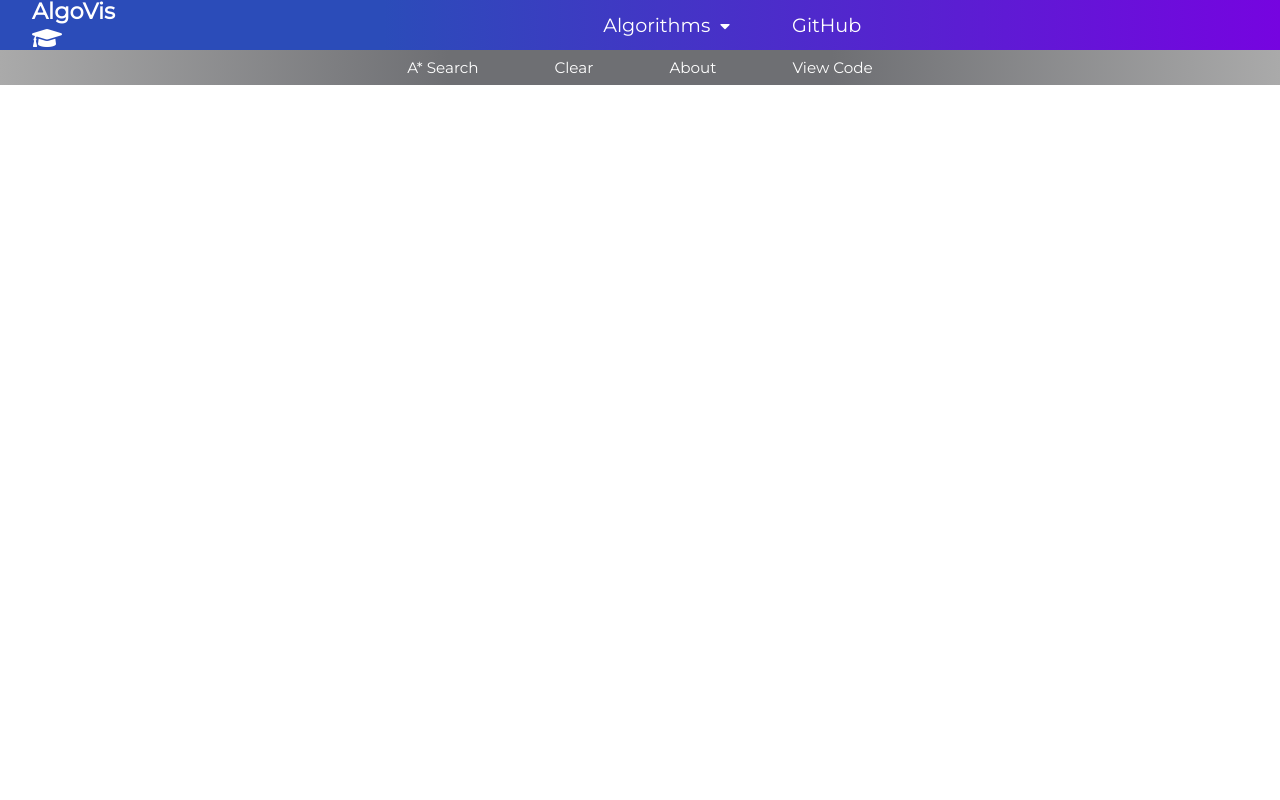
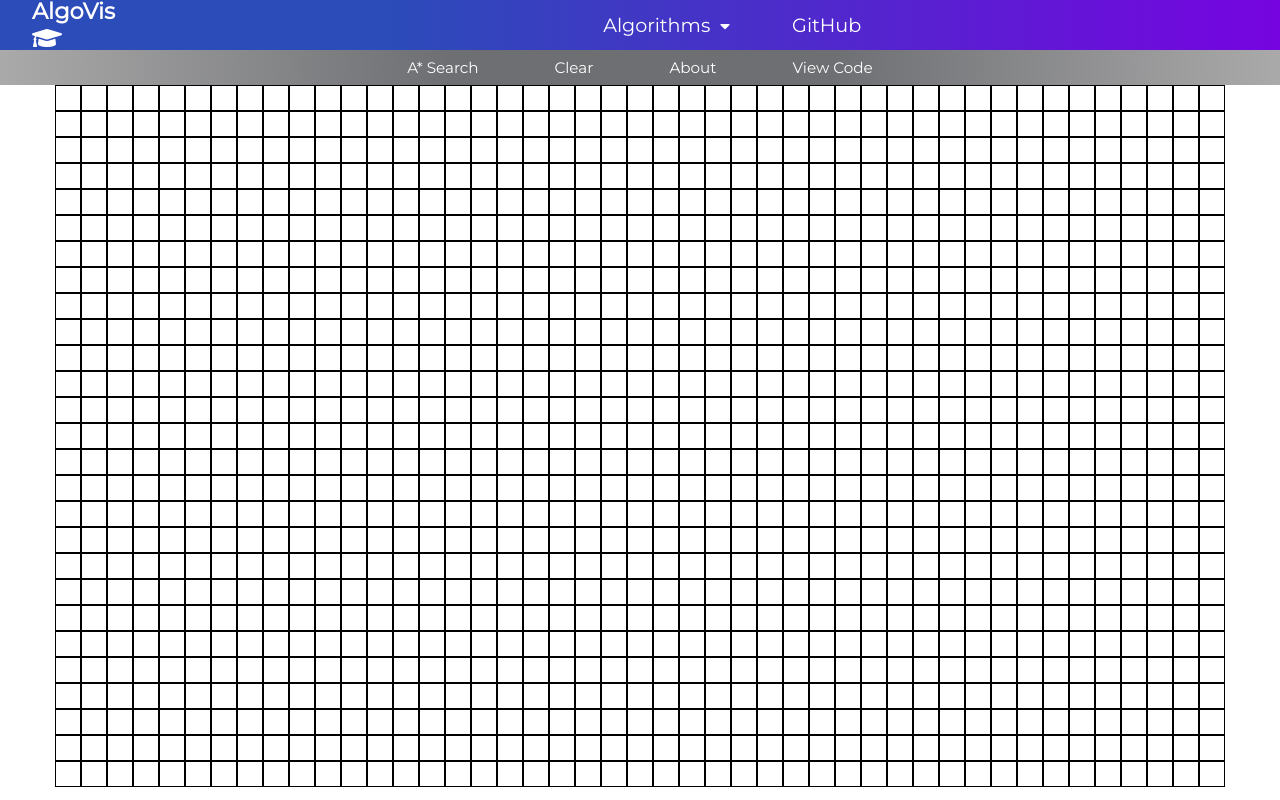
Before and after one commit to tiagopmartins/algorithm-visualizer, a React (Create React App) app: page / in a window 1280 px wide. Built offline with nearby package versions, Linux system fonts and the light colour scheme.

Commit message:
Algorithm visualizer started. Internal representation and UI skeleton done

```diff
--- /dev/null
+++ b/src/AlgorithmVisualizer/AlgorithmVisualizer.js
@@ -0,0 +1,21 @@
+/*
+ * Internal representation of the algorithm visualizer grid.
+ */
+
+import Node from "./Node"
+
+// Internal representation of the algorithm visualizer.
+class AlgorithmVisualizer {
+    constructor(height, width) {
+        // Internal grid (1D)
+        this.grid = Array.from(Array(width), () => new Array(height));
+
+        // Creating the 2D grid
+        for(let i = 0; i < width; i++) {
+            for(let j = 0; j < height; j++)
+                this.grid[i][j] = new Node(0, i, j);
+        }
+    }
+}
+
+export default AlgorithmVisualizer;
--- /dev/null
+++ b/src/AlgorithmVisualizer/Node.js
@@ -0,0 +1,43 @@
+/*
+ * File containing the definition of the Node class.
+ */
+
+// Colors (states) a node can have.
+
+// Untouched state.
+const WHITE = 0;
+// Start node state.
+const RED = 1;
+// End node state.
+const GREEN = 2;
+// Wall node state.
+const BLACK = 4;
+
+// Node class to represent a node in a graph.
+class Node {
+    constructor(color, row, col) {
+        this.color = color;
+        this.row = row;
+        this.col = col;
+    }
+
+    // Setting the states of a node.
+
+    setWhite() {
+        this.color = WHITE;
+    }
+
+    setStart() {
+        this.color = RED;
+    }
+
+    setEnd() {
+        this.color = GREEN;
+    }
+
+    setWall() {
+        this.color = BLACK;
+    }
+}
+
+export default Node;
--- a/src/Algorithms/Algorithms.js
+++ b/src/Algorithms/AlgorithmsInfo.js
@@ -1,5 +1,5 @@
 // Dictionary with the algorithms information
-export const Algorithms = {
+export const AlgorithmsInfo = {
     A_Star: {
         name: "A* Search"
     },
--- a/src/App.js
+++ b/src/App.js
@@ -2,21 +2,31 @@ import './App.css';
 import React, { useState } from 'react';
 import NavBar from "./components/NavBar/NavBar"
 import InfoBar from "./components/InfoBar/InfoBar"
-import { Algorithms } from './Algorithms/Algorithms';
+import { AlgorithmsInfo } from './Algorithms/AlgorithmsInfo';
+import Grid from "./components/Grid/Grid"
+import AlgorithmVisualizer from "./AlgorithmVisualizer/AlgorithmVisualizer"
 
 // Website title
 const TITLE = "AlgoVis";
+// Height of the visualizer (in squares).
+const VIS_HEIGHT = 27;
+// Width of the visuazlier (in squares).
+const VIS_WIDTH = 45;
 
 function App() {
   document.title = TITLE;
 
   // State regarding the algorithm in use
-  const [algorithmInUse, setAlgorithmInUse] = useState(Algorithms["A_Star"]);
+  const [algorithmInUse, setAlgorithmInUse] = useState(AlgorithmsInfo["A_Star"]);
+
+  // Internal grid
+  var algorithmVisualizer = new AlgorithmVisualizer(VIS_HEIGHT, VIS_WIDTH);
 
   return (
     <div className="App">
       <NavBar algorithmInUse={algorithmInUse} setAlgorithmInUse={setAlgorithmInUse}/>
       <InfoBar algorithmInUse={algorithmInUse} setAlgorithmInUse={setAlgorithmInUse}/>
+      <Grid algorithmVisualizer={algorithmVisualizer}/>
     </div>
   );
 }
--- a/src/components/Dropdown/Dropdown.jsx
+++ b/src/components/Dropdown/Dropdown.jsx
@@ -1,7 +1,7 @@
 import "./Dropdown.css"
 import React, { useState } from "react"
 import { DropdownItems } from "./DropdownItems"
-import { Algorithms } from "../../Algorithms/Algorithms"
+import { AlgorithmsInfo } from "../../Algorithms/AlgorithmsInfo"
 
 function Dropdown(props) {
     const [clicked, setClicked] = useState(false);
@@ -16,9 +16,9 @@ function Dropdown(props) {
                     return <li key={index}>
                         <a className={item.className} onClick={() => {
                             setClicked(false);
-                            props.setAlgorithmInUse(Algorithms[item.key]);
+                            props.setAlgorithmInUse(AlgorithmsInfo[item.key]);
                         }}>
-                            {Algorithms[item.key].name}
+                            {AlgorithmsInfo[item.key].name}
                         </a>
                     </li>
                 })}
--- /dev/null
+++ b/src/components/Grid/Grid.css
@@ -0,0 +1,10 @@
+.visualizer {
+    display: flex;
+    justify-content: center;
+}
+
+.grid {
+    display: grid;
+    grid-template-columns: repeat(68, auto);
+    list-style: none;
+}
--- /dev/null
+++ b/src/components/Grid/Grid.jsx
@@ -0,0 +1,32 @@
+/*
+ * Grid object to be visualized by the user.
+ */
+
+import "./Grid.css"
+import React from "react"
+import Square from "./Square"
+
+// External representation of the algorithm visualizer.
+function Grid(props) {
+    return (
+        <div className="visualizer">
+            <ul className="grid">
+                {props.algorithmVisualizer.grid.map((gridRow, index) => {
+                    return (
+                        <li>
+                            <div key={index}>
+                                {gridRow.map((node) => {
+                                    return <Square row={node.row} col={node.col}/>
+                                })}
+                            </div>
+                        </li>
+                    );
+                })}
+            </ul>
+        </div>
+    );
+}
+
+// <Square row={node.row} col={node.col}/>
+
+export default Grid;
--- /dev/null
+++ b/src/components/Grid/Square.css
@@ -0,0 +1,13 @@
+.square {
+    color: white;
+    border-color: black;
+    border-style: solid;
+    border-width: thin;
+    height: 1.5rem;
+    width: 1.5rem;
+}
+
+.square:hover {
+    color: rgb(165, 165, 165);
+    transition: all 0.2s ease-out;
+}
--- /dev/null
+++ b/src/components/Grid/Square.jsx
@@ -0,0 +1,29 @@
+/*
+ * Square component to be visualized by the user.
+ */
+
+import "./Square.css"
+import React, { Component } from "react"
+
+// Grid's square.
+class Square extends Component {
+    /*
+     * Constructor function.
+     *
+     * @param row Square row.
+     * @param col Square column.
+     */
+    constructor(props) {
+        super(props);
+        this.row = props.row;
+        this.col = props.col;
+    }
+
+    render() {
+        return (
+            <div className="square"></div>
+        );
+    }
+}
+
+export default Square;
```
